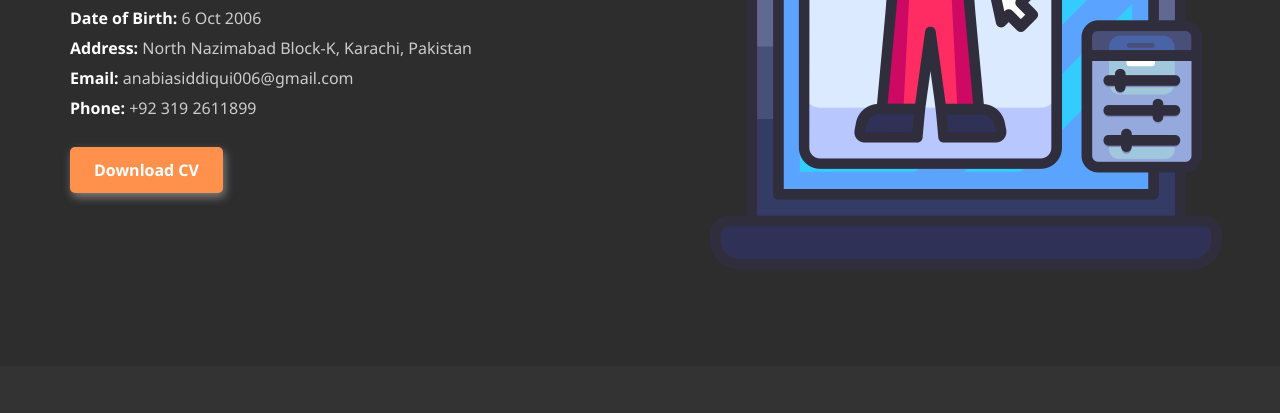
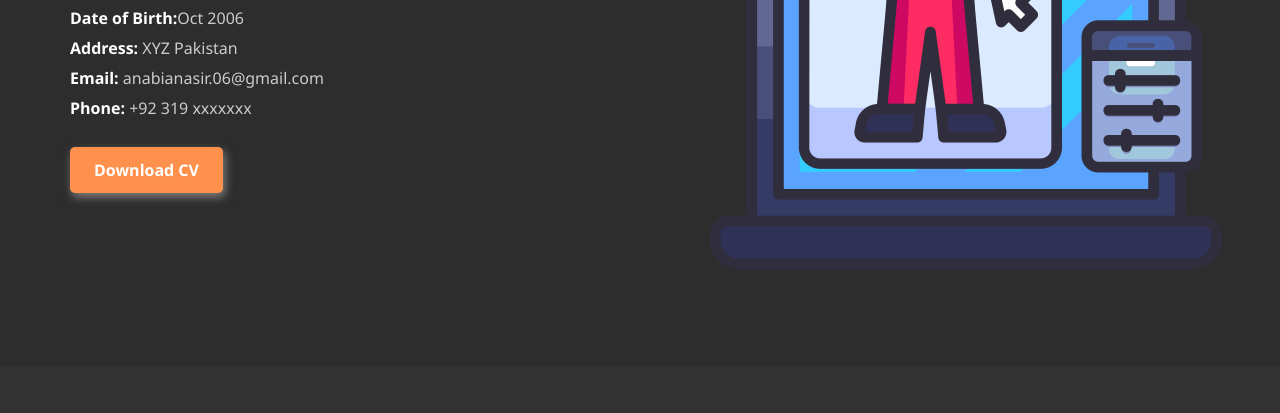
Before and after one commit to Anabia-Nasir06/Portfolio, a plain HTML site: page index.html in a window 1280 px wide. Shown: the part 354-767 px from the top of the page. Drawn offline with Linux system fonts and the light colour scheme.

Commit message:
Info changed

```diff
--- a/index.html
+++ b/index.html
@@ -36,10 +36,10 @@
         <h2>I am a Web Developer</h2>
         <h1 class="typewriter">Anabia Nasir....</h1>
         <div class="info">
-            <p><span>Date of Birth:</span> 6 Oct 2006</p>
-            <p><span>Address:</span> North Nazimabad Block-K, Karachi, Pakistan</p>
-            <p><span>Email:</span> anabiasiddiqui006@gmail.com</p>
-            <p><span>Phone:</span> +92 319 2611899</p>
+            <p><span>Date of Birth:</span>Oct 2006</p>
+            <p><span>Address:</span> XYZ Pakistan</p>
+            <p><span>Email:</span> anabianasir.06@gmail.com</p>
+            <p><span>Phone:</span> +92 319 xxxxxxx</p>
         </div>
         <a href="#" class="download-btn">Download CV</a>
     </div>
@@ -215,7 +215,7 @@
 
         <div class="footer-section">
             <h3>Contact</h3>
-            <p>Email: anabiasiddiqui006@gmail.com</p>
+            <p>Email: anabiasnasir.06@gmail.com</p>
             <p>Phone: +92 319 xxxxxxxx</p>
         </div>
     </div>
```
